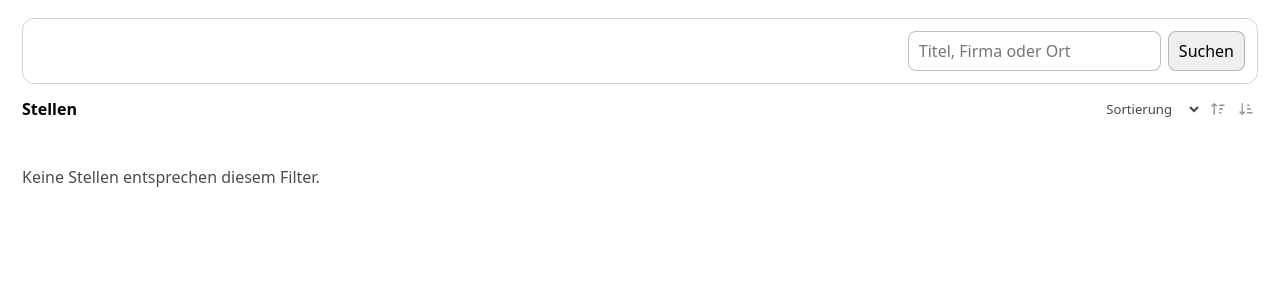
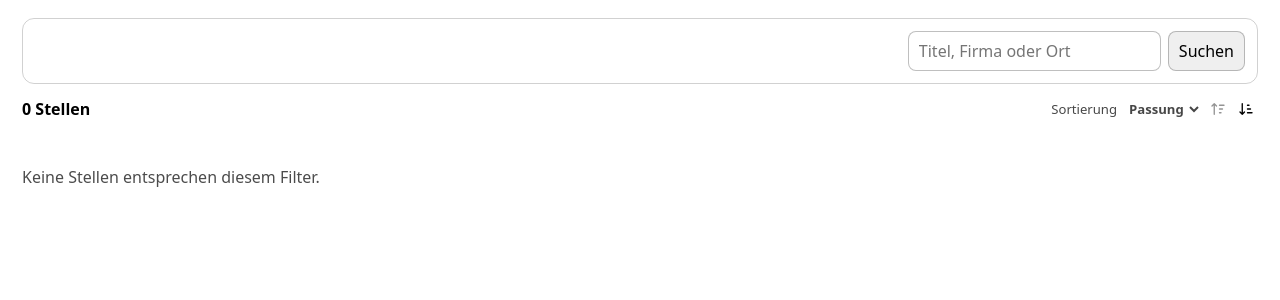
Before and after one commit to kotaru34/WohnWerk, a FastAPI app: template app/templates/admin_jobs.html in a window 1280 px wide. Shown: the part 268-568 px from the top of the page. Run offline with FastAPI, Linux system fonts and the light colour scheme; the template is opened without the code that fills it, so the values that code supplies are empty; parts of the project's set-up code (start-up, migrations or seed data) failed here and were passed over.

Commit message:
Keep shared jobs template backward compatible

```diff
--- a/app/templates/admin_jobs.html
+++ b/app/templates/admin_jobs.html
@@ -80,6 +80,10 @@
 </head>
 <body>
 <main>
+  {% set job_sorts = job_sorts|default({'passung': 'Passung'}) %}
+  {% set selected_sort = selected_sort|default('passung') %}
+  {% set sort_direction = sort_direction|default('desc') %}
+  {% set result_total = result_total|default(rows|length) %}
   <nav class="topnav" aria-label="Hauptnavigation">
     <a href="/houses">Häuser</a>
     <a href="/jobs" class="active">Stellen</a>
```
